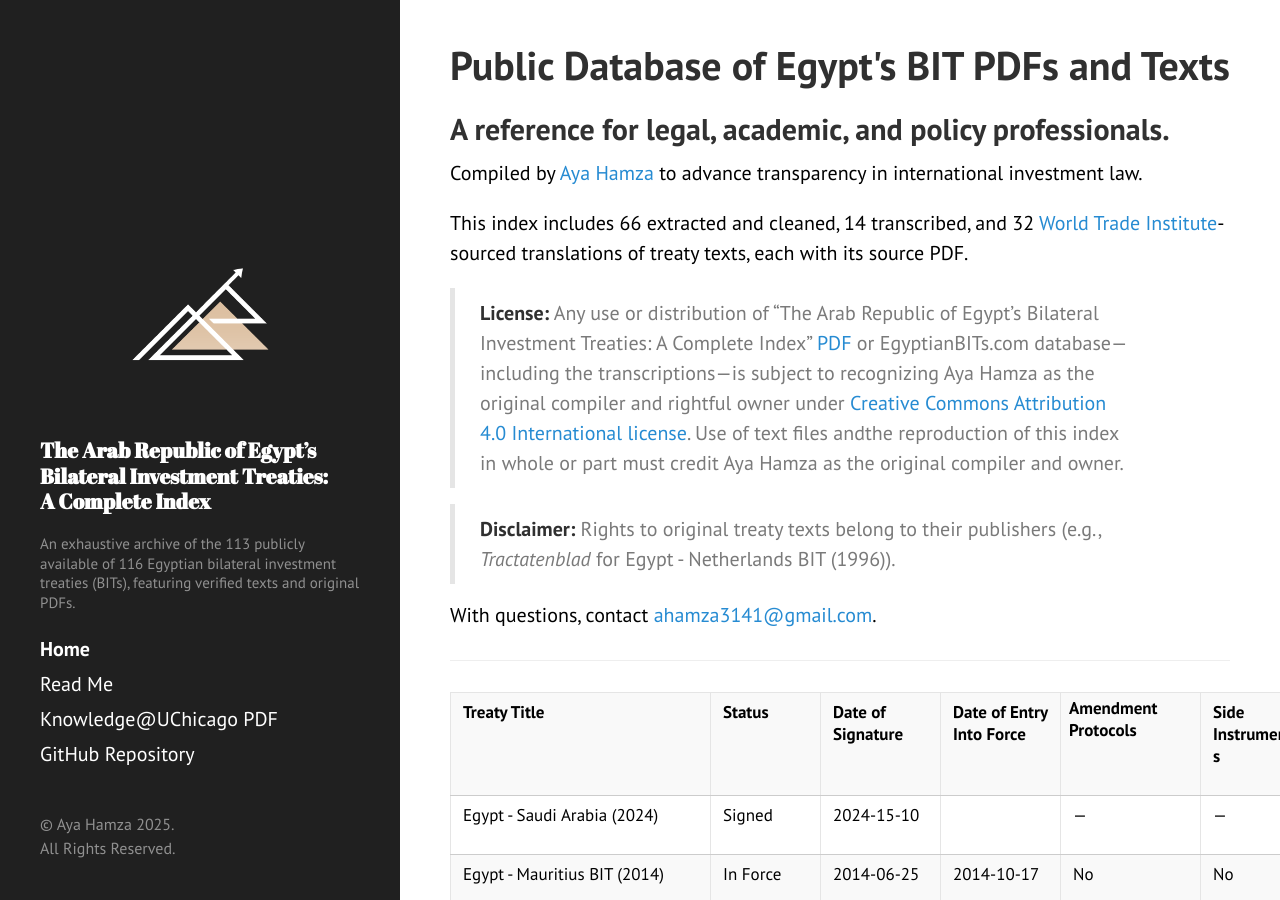
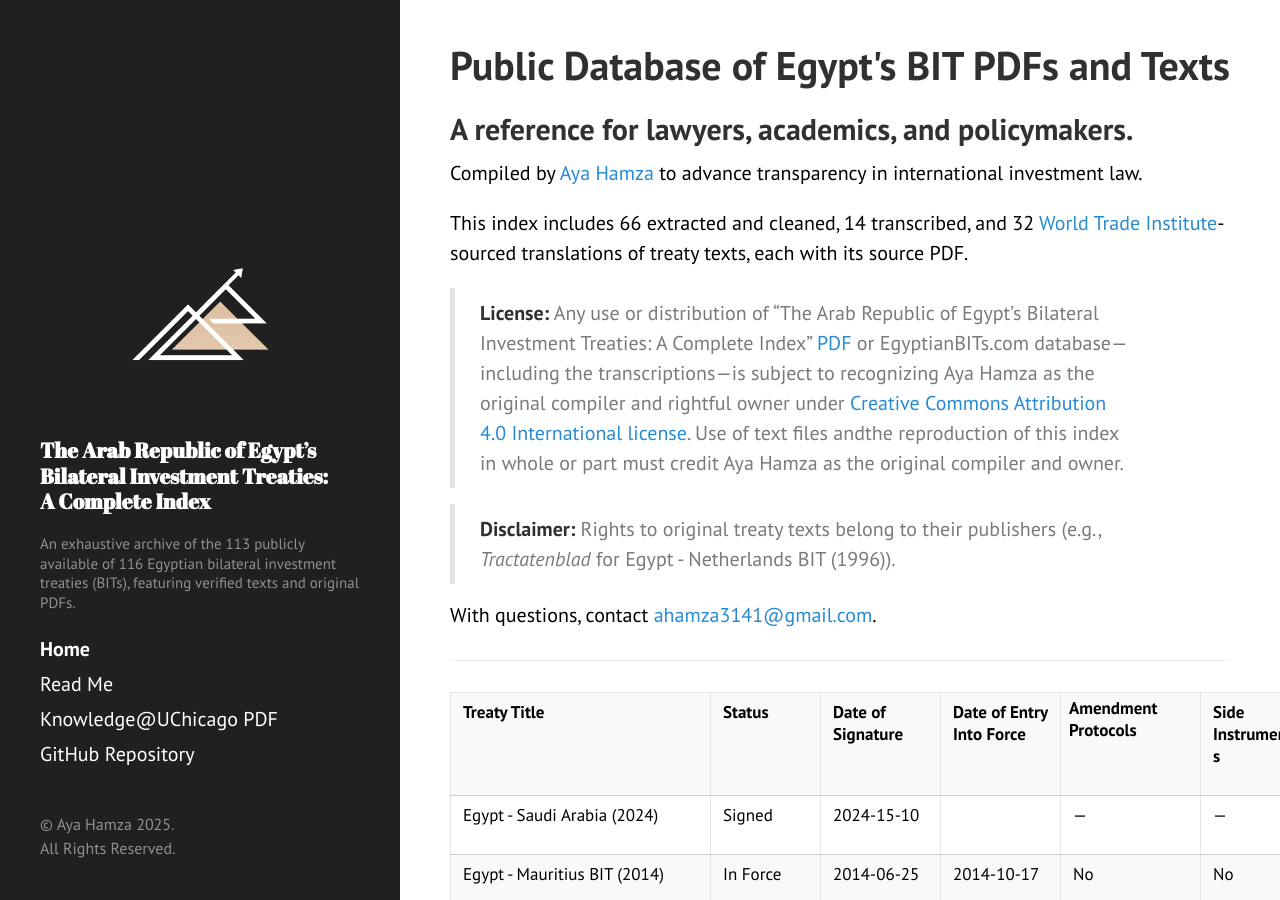
Before and after one commit to ayahamza1/MENABITs, a Jekyll site: the page built from index.md, in a window 1280 px wide and 900 px high. Built offline with Jekyll 4.4.1, drawn with Linux system fonts in a browser that asks for light colours.

Commit message:
Update index.md

```diff
--- a/index.md
+++ b/index.md
@@ -4,7 +4,7 @@ title: Public Database of Egypt's BIT PDFs and Texts
 permalink: /
 ---
 
-## A reference for legal, academic, and policy professionals.
+## A reference for lawyers, academics, and policymakers.
 
 Compiled by [Aya Hamza](https://www.linkedin.com/in/ayahamza) to advance transparency in international investment law.
 
```
